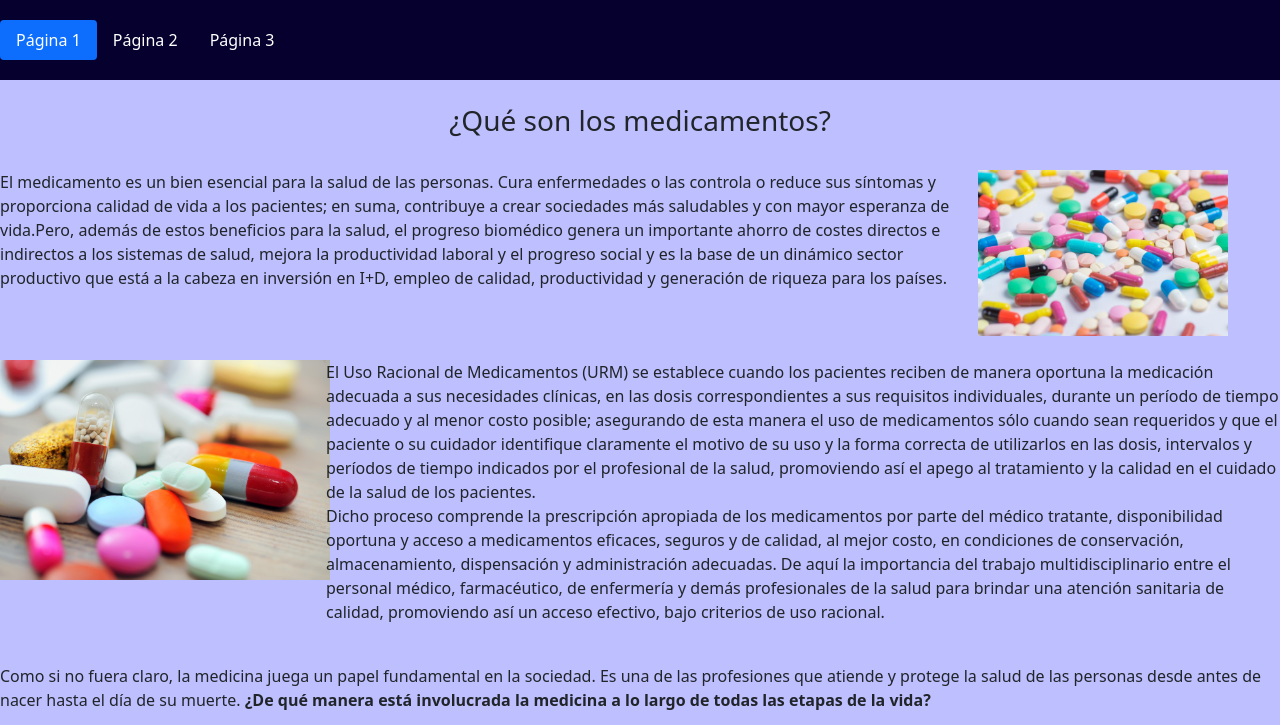
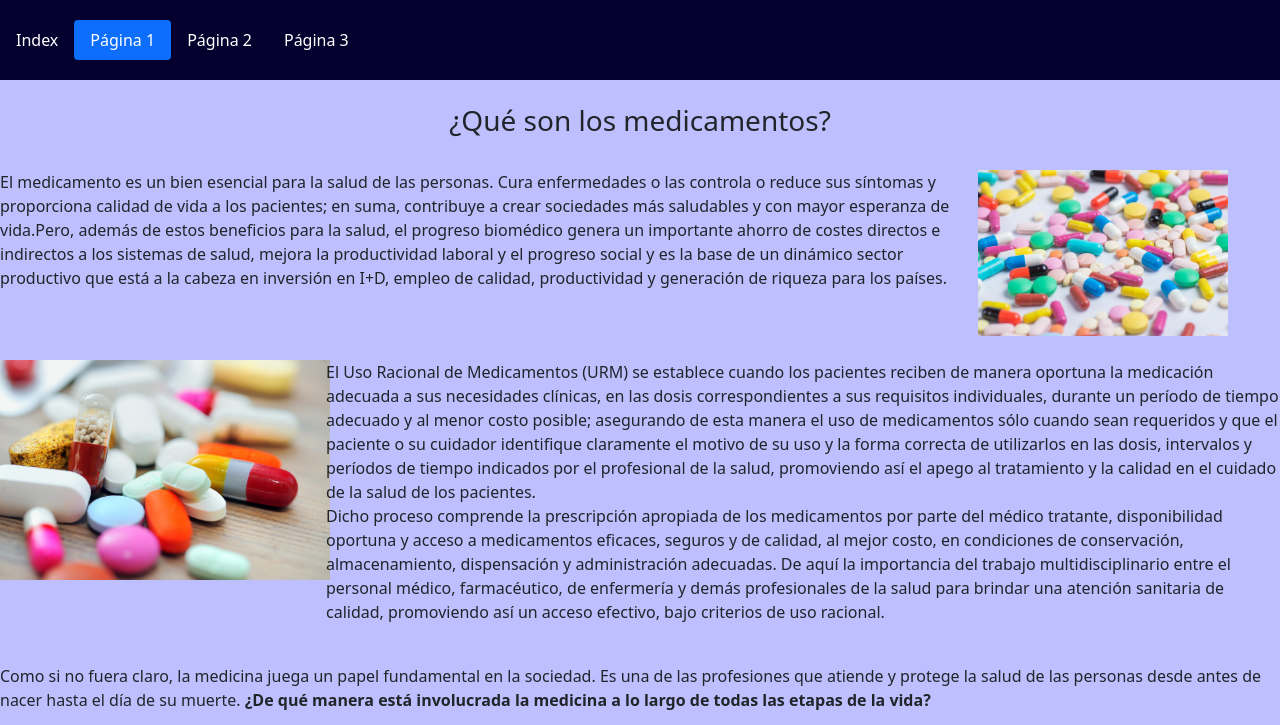
Before and after one commit to lesliMagana/Laboratorio6, a plain HTML site: page pagina1.html in a window 1280 px wide. Shown: the top 725 px of the page. Drawn offline with nearby package versions, Linux system fonts and the light colour scheme.

Commit message:
Añadir archivos del ejercicio 1.3.3

```diff
--- a/pagina1.html
+++ b/pagina1.html
@@ -26,6 +26,9 @@
 
 <body>
   <ul class="nav nav-pills">
+    <li class="nav-item">
+      <a class="nav-link" href="index.html">Index</a>
+    </li>
     <li class="nav-item">
       <a class="nav-link active" aria-current="page" href="pagina1.html">Página 1</a>
     </li>
@@ -164,7 +167,7 @@
           </div>
         </div>
       </div>
-      <br><br>
+      <br><br><br>
 
 
       <script src="https://cdn.jsdelivr.net/npm/bootstrap@5.0.2/dist/js/bootstrap.bundle.min.js"
```
Also changed, not shown: index.html (+4 -1 lines), pagina2.html (+4 -1 lines), pagina3.html (+4 -1 lines).
